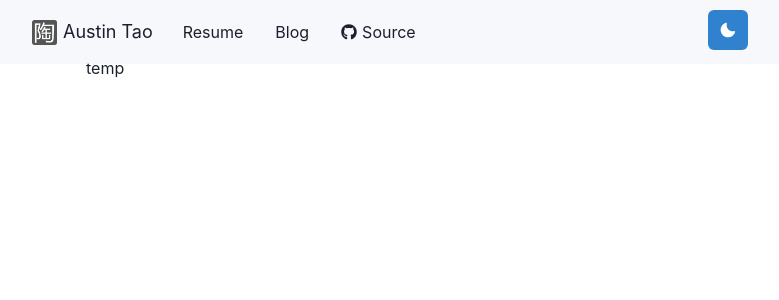
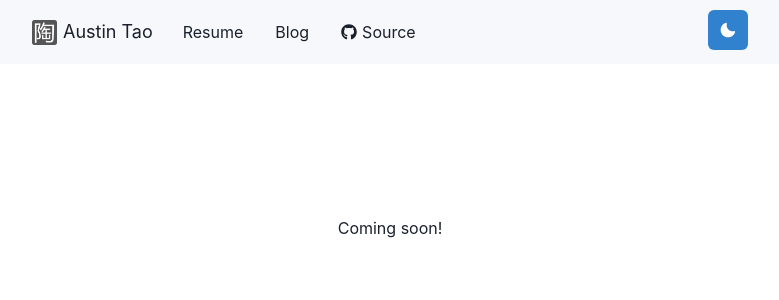
Before and after one commit to taoaustin/taoaustin-webpage, a Next.js app: page /blog in a window 1280 px wide. Shown: the top 300 px of the page, without its empty margins (250-1029 px from the left). Built offline with nearby package versions, Linux system fonts and the light colour scheme.

Commit message:
give temp values

```diff
--- a/pages/blog.js
+++ b/pages/blog.js
@@ -1,7 +1,7 @@
-import { Box, Container, AspectRatio } from "@chakra-ui/react";
+import { Box, Container, Center } from "@chakra-ui/react";
 const Resume = () => {
   return (
-      <div>temp</div>
+      <Center p="10rem">Coming soon!</Center>
   );
 };
 
--- a/pages/index.js
+++ b/pages/index.js
@@ -46,7 +46,6 @@ const HomePage = () => {
           <br></br>
           <br></br>
           <br></br>
-          yo
         </p>
       </Flex>
     </>
```
